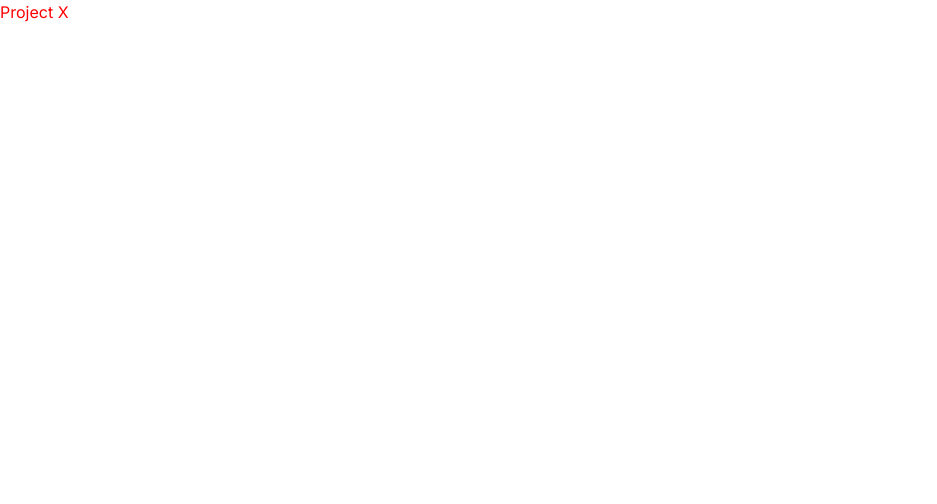
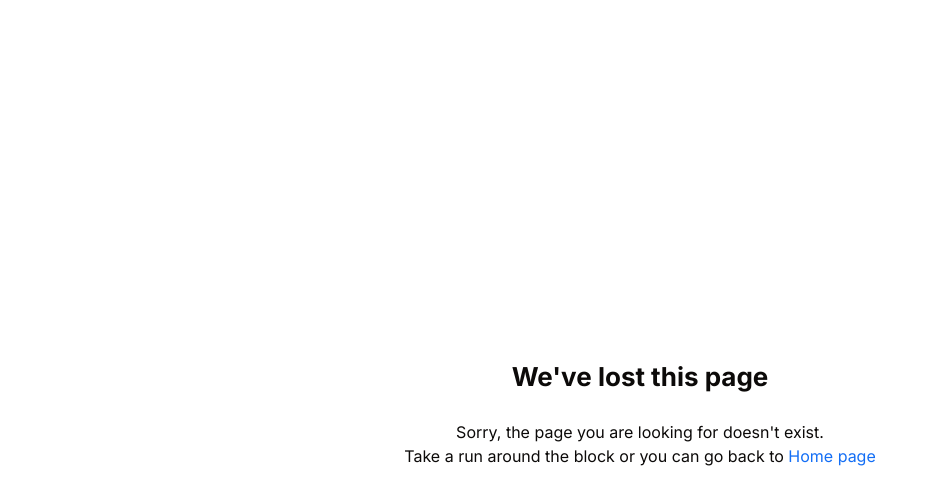
Before and after one commit to karananeja/Project-X-UI, a React (Vite) app: page / in a window 1280 px wide. Shown: the top 504 px of the page, without its empty margins (0-937 px from the left). Built offline with nearby package versions, Linux system fonts and the light colour scheme.

Commit message:
base set up of the routes

```diff
--- a/package.json
+++ b/package.json
@@ -10,11 +10,14 @@
     "preview": "vite preview"
   },
   "dependencies": {
+    "@radix-ui/react-slot": "^1.0.2",
     "class-variance-authority": "^0.7.0",
     "clsx": "^2.1.1",
     "lucide-react": "^0.379.0",
     "react": "^18.2.0",
     "react-dom": "^18.2.0",
+    "react-error-boundary": "^4.0.13",
+    "react-router-dom": "^6.23.1",
     "tailwind-merge": "^2.3.0",
     "tailwindcss-animate": "^1.0.7"
   },
--- a/src/App.tsx
+++ b/src/App.tsx
@@ -1,5 +1,12 @@
+import { AppProvider } from './providers';
+import { AppRoutes } from './router';
+
 function App() {
-  return <div className='text-[red]'>Project X</div>;
+  return (
+    <AppProvider>
+      <AppRoutes />
+    </AppProvider>
+  );
 }
 
 export default App;
--- /dev/null
+++ b/src/components/ui/button.tsx
@@ -0,0 +1,58 @@
+import { Slot } from '@radix-ui/react-slot';
+import { cva, type VariantProps } from 'class-variance-authority';
+import * as React from 'react';
+
+import { cn } from '@/lib/utils';
+
+const buttonVariants = cva(
+  'inline-flex items-center justify-center whitespace-nowrap rounded-md text-sm font-medium ring-offset-white transition-colors focus-visible:outline-none focus-visible:ring-2 focus-visible:ring-slate-950 focus-visible:ring-offset-2 disabled:pointer-events-none disabled:opacity-50 dark:ring-offset-slate-950 dark:focus-visible:ring-slate-300',
+  {
+    variants: {
+      variant: {
+        default:
+          'bg-slate-900 text-slate-50 hover:bg-slate-900/90 dark:bg-slate-50 dark:text-slate-900 dark:hover:bg-slate-50/90',
+        destructive:
+          'bg-red-500 text-slate-50 hover:bg-red-500/90 dark:bg-red-900 dark:text-slate-50 dark:hover:bg-red-900/90',
+        outline:
+          'border border-slate-200 bg-white hover:bg-slate-100 hover:text-slate-900 dark:border-slate-800 dark:bg-slate-950 dark:hover:bg-slate-800 dark:hover:text-slate-50',
+        secondary:
+          'bg-slate-100 text-slate-900 hover:bg-slate-100/80 dark:bg-slate-800 dark:text-slate-50 dark:hover:bg-slate-800/80',
+        ghost:
+          'hover:bg-slate-100 hover:text-slate-900 dark:hover:bg-slate-800 dark:hover:text-slate-50',
+        link: 'text-slate-900 underline-offset-4 hover:underline dark:text-slate-50',
+      },
+      size: {
+        default: 'h-10 px-4 py-2',
+        sm: 'h-9 rounded-md px-3',
+        lg: 'h-11 rounded-md px-8',
+        icon: 'h-10 w-10',
+      },
+    },
+    defaultVariants: {
+      variant: 'default',
+      size: 'default',
+    },
+  }
+);
+
+export interface ButtonProps
+  extends React.ButtonHTMLAttributes<HTMLButtonElement>,
+    VariantProps<typeof buttonVariants> {
+  asChild?: boolean;
+}
+
+const Button = React.forwardRef<HTMLButtonElement, ButtonProps>(
+  ({ className, variant, size, asChild = false, ...props }, ref) => {
+    const Comp = asChild ? Slot : 'button';
+    return (
+      <Comp
+        className={cn(buttonVariants({ variant, size, className }))}
+        ref={ref}
+        {...props}
+      />
+    );
+  }
+);
+Button.displayName = 'Button';
+
+export { Button, buttonVariants };
--- /dev/null
+++ b/src/modules/dashboard/screens/error-screens/page-not-found.tsx
@@ -0,0 +1,29 @@
+import { useNavigate } from 'react-router-dom';
+
+const PageNotFound = () => {
+  const navigate = useNavigate();
+
+  return (
+    <div className='w-full h-screen flex flex-col justify-center items-center'>
+      <div className='w-3/5 h-[29rem] flex flex-col justify-center items-center'>
+        <span className='text-[1.625rem] mt-6 font-bold'>
+          We've lost this page
+        </span>
+        <p className='flex justify-center items-center mt-6'>
+          Sorry, the page you are looking for doesn't exist.
+        </p>
+        <p>
+          Take a run around the block or you can go back to{' '}
+          <span
+            className='text-[#136EF5] cursor-pointer'
+            onClick={() => navigate('/')}
+          >
+            Home page
+          </span>
+        </p>
+      </div>
+    </div>
+  );
+};
+
+export default PageNotFound;
--- /dev/null
+++ b/src/providers/index.tsx
@@ -0,0 +1,29 @@
+import { Button } from '@/components/ui/button';
+import { ErrorBoundary } from 'react-error-boundary';
+import { BrowserRouter as Router } from 'react-router-dom';
+
+const ErrorFallback = () => {
+  return (
+    <div
+      className='text-red-500 w-screen h-screen flex flex-col justify-center items-center'
+      role='alert'
+    >
+      <h2 className='text-lg font-semibold'>Ooops, something went wrong :( </h2>
+      <Button className='mt-4' onClick={() => window.location.reload()}>
+        Refresh
+      </Button>
+    </div>
+  );
+};
+
+type AppProviderProps = {
+  children: React.ReactNode;
+};
+
+export const AppProvider = ({ children }: AppProviderProps) => {
+  return (
+    <ErrorBoundary FallbackComponent={ErrorFallback}>
+      <Router>{children}</Router>
+    </ErrorBoundary>
+  );
+};
--- /dev/null
+++ b/src/router/index.tsx
@@ -0,0 +1,7 @@
+import PageNotFound from '@/modules/dashboard/screens/error-screens/page-not-found';
+import { useRoutes } from 'react-router-dom';
+
+export const AppRoutes = () => {
+  const routes = useRoutes([{ path: '*', element: <PageNotFound /> }]);
+  return routes;
+};
```
Also changed, not shown: src/router/public.tsx (added), 1 other file (tests, documents, lock files or other folders).
